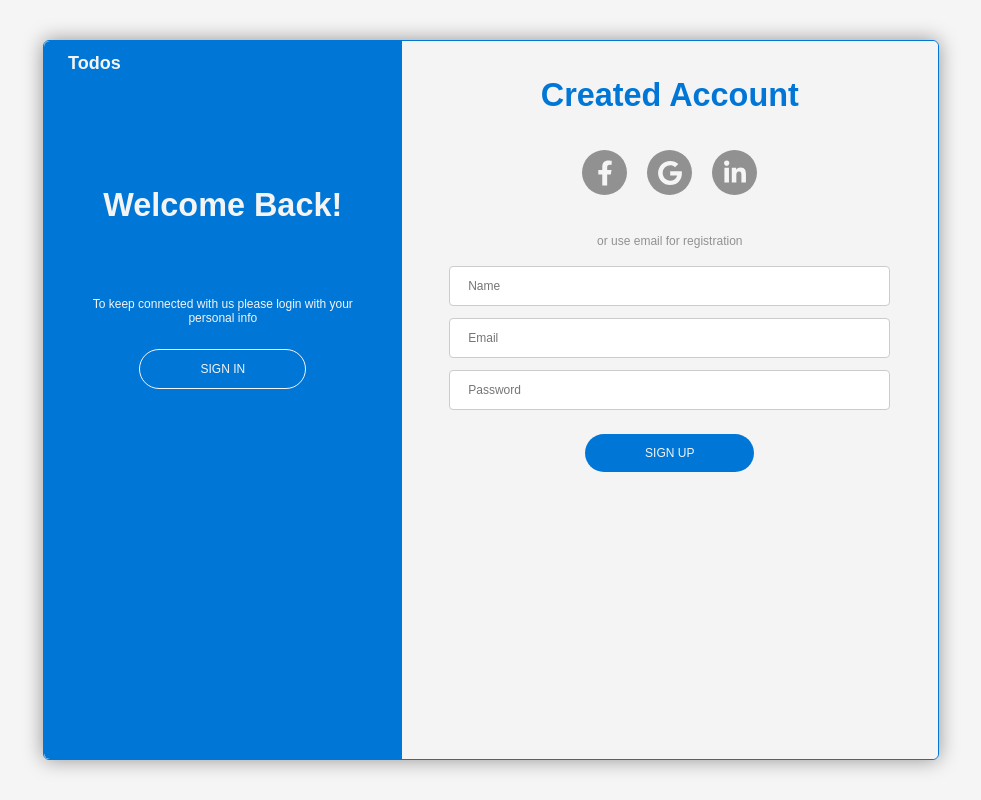
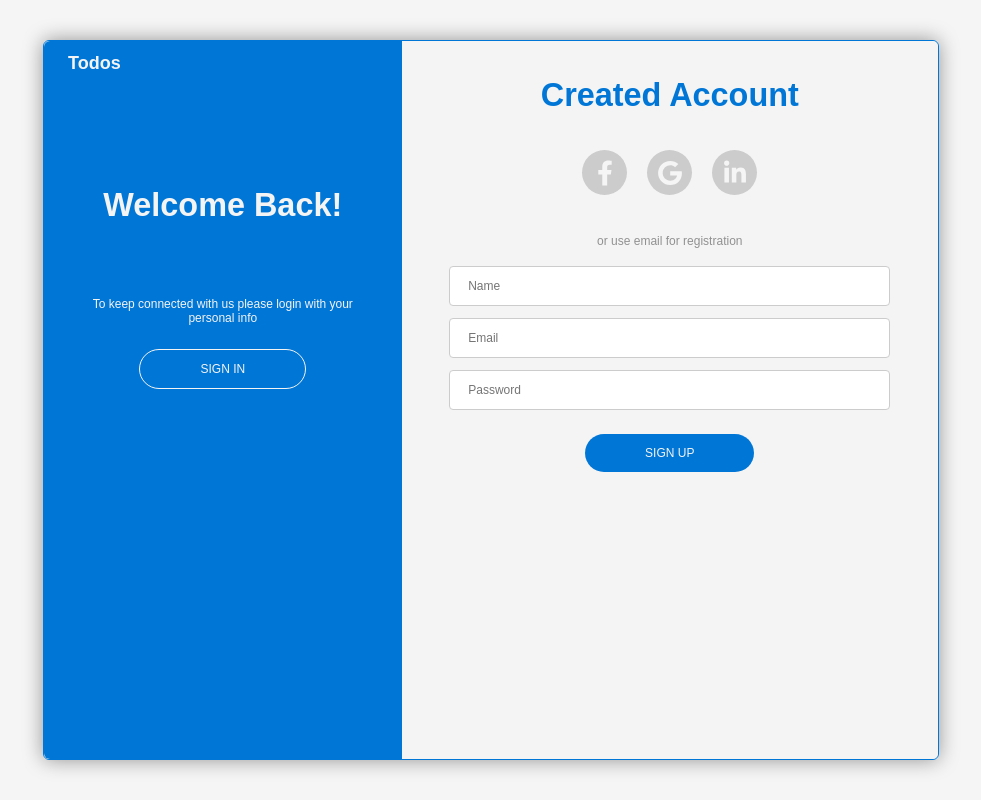
Before and after one commit to rafdianr/e-todos, a React (Create React App) app: page / in a window 1280 px wide. Shown: the top 800 px of the page, without its empty margins (149-1130 px from the left). Built offline with nearby package versions, Linux system fonts and the light colour scheme.

Commit message:
[Rafd] - edit social icon

```diff
--- a/src/assets/style/SocialIcon.css
+++ b/src/assets/style/SocialIcon.css
@@ -23,7 +23,7 @@
   border-radius: 50%;
   transition: .6s ease;
   color: whitesmoke;
-  background: rgb(145, 145, 145);
+  background: #ccc;
 }
 
 .icon:hover {
```
